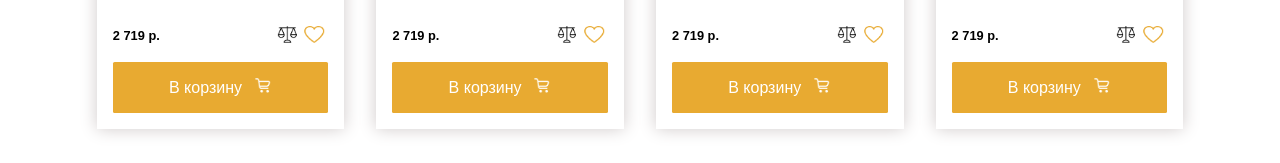
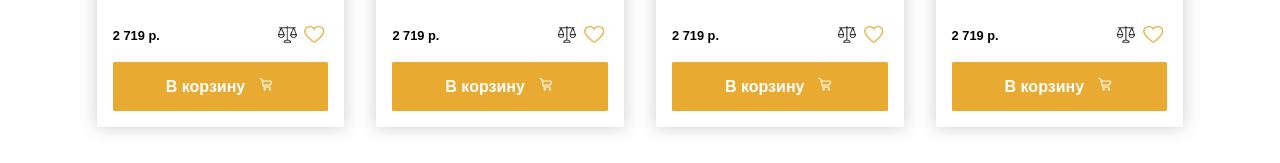
Before and after one commit to farkhodoffcodes/zlatmax-with-team, a plain HTML site: page index.html in a window 1280 px wide. Shown: the part 1835-1998 px from the top of the page. Drawn offline with Linux system fonts and the light colour scheme.

Commit message:
initial commit

```diff
--- a/scss/main.css
+++ b/scss/main.css
@@ -397,6 +397,8 @@ ul {
   display: flex;
   align-items: center;
   justify-content: center;
+  font-weight: 600;
+  /* padding: 0; */
 }
 
 .lanterns-section-card button ul{
@@ -408,11 +410,12 @@ ul {
 
 .lanterns-section-card button ul li:nth-child(2){
   margin-left: 0.7rem;
+  padding: 0;
 }
 
 .lanterns-section-card button ul li img{
   /* margin-left: 1rem; */
-  width: 80%;
+  width: 70%;
 }
 /* Lanterns (Фонари) end */
 
```
